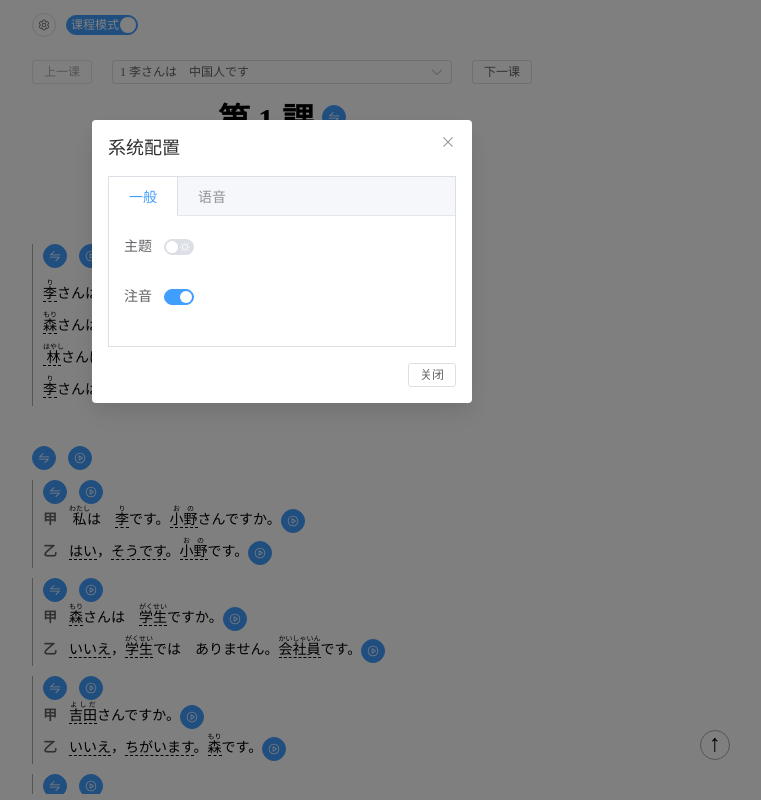
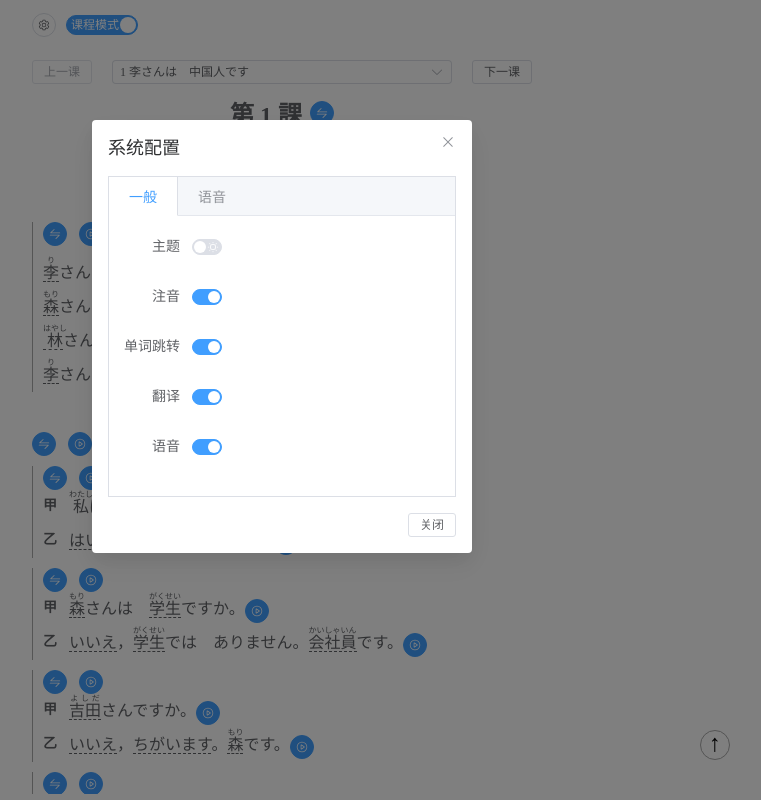
Before and after one commit to cencuansen/simple-pages, a Vue app in the folder japanese/: page / in a window 1280 px wide. Both pictures are taken after a click on the button 402 px from the left and 25 px from the top of the page. Shown: the whole page, without its empty margins (358-1119 px from the left). Built offline with nearby package versions, Linux system fonts and the light colour scheme.

Commit message:
update japanese

```diff
--- a/japanese/src/App.vue
+++ b/japanese/src/App.vue
@@ -20,12 +20,13 @@
 </template>
 
 <script setup lang="ts">
-import {onMounted, ref} from 'vue'
+import {onMounted, ref, toRefs} from 'vue'
 import {Setting,} from '@element-plus/icons-vue'
 import Settings from './components/Setting.vue'
 import Lesson from './components/Lesson.vue'
 import Word from "./components/Word.vue";
 import {useLessonStore} from './stores/lessonStore'
+import {useBaseSettingStore} from './stores/baseSettingStore'
 import {useWordStore} from './stores/wordStore'
 
 const lessonMode = ref<boolean>(true)
@@ -38,12 +39,19 @@ const openSettings = () => {
 const lessonStore = useLessonStore()
 const wordStore = useWordStore()
 
-  onMounted(async () => {
+const {style} = toRefs(useBaseSettingStore())
+const {fontSize} = toRefs(style.value)
+
+onMounted(async () => {
   await wordStore.fetchWords()
   await lessonStore.fetchLessons()
 })
 </script>
-
+<style>
+:root {
+  font-size: v-bind(fontSize);
+}
+</style>
 <style scoped>
 .header {
   max-width: var(--content-max-width);
--- a/japanese/src/components/Lesson.vue
+++ b/japanese/src/components/Lesson.vue
@@ -27,8 +27,8 @@
   </div>
   <div ref="container" class="lesson-container" v-if="lessonStore.currentLesson">
     <h1 class="lesson-index">
-      <span>第 {{ lessonStore.currentIndex + 1 }} 課</span>
-      &nbsp;
+      <el-text class="text text-title-index">第 {{ lessonStore.currentIndex + 1 }} 課</el-text>
+      <span v-if="baseSettingStore.translate" style="display: flex;align-items: center">&nbsp;
         <el-button
             type="primary"
             size="small"
@@ -38,18 +38,20 @@
           <Switch/>
         </el-icon>
       </el-button>
+</span>
     </h1>
     <h1 class="lesson-title">
-      <span v-html="getHighlightText(lessonStore.currentLesson.title)"></span>
+      <el-text class="text text-title" v-html="wordRef(lessonStore.currentLesson.title)"></el-text>
     </h1>
 
     <!-- 简单句子 -->
     <section v-if="lessonStore.currentLesson.basics?.length" class="section basics-section">
-      <div class="speak-list">
+      <div class="function-group" v-if="baseSettingStore.translate || baseSettingStore.speak">
         <el-button
             type="primary"
             size="small"
             circle
+            v-if="baseSettingStore.translate"
             @click="showBasicsTranslation = !showBasicsTranslation">
           <el-icon>
             <Switch/>
@@ -60,6 +62,7 @@
             size="small"
             circle
             :disabled="speechStore.isSpeaking"
+            v-if="baseSettingStore.speak"
             @click="speechStore.speakList(getSpeechTextList(lessonStore.currentLesson.basics))">
           <el-icon>
             <VideoPlay/>
@@ -69,11 +72,12 @@
       <el-form class="basics-list">
         <el-form-item class="message" v-for="(item, idx) in lessonStore.currentLesson.basics" :key="`basic-${idx}`">
           <div>
-            <span class="message-content" v-html="getHighlightText(item)"></span>
+            <el-text class="text text-content" v-html="wordRef(item)"></el-text>
             <el-button
                 type="primary"
                 size="small"
                 circle
+                v-if="baseSettingStore.speak"
                 :disabled="speechStore.isSpeaking"
                 @click="speechStore.speak(getSpeechText(item))">
               <el-icon>
@@ -91,11 +95,12 @@
 
     <!-- 普通对话 -->
     <section v-if="lessonStore.currentLesson.conversations?.length" class="section conversation-section">
-      <div class="speak-list">
+      <div class="function-group" v-if="baseSettingStore.translate || baseSettingStore.speak">
         <el-button
             type="primary"
             size="small"
             circle
+            v-if="baseSettingStore.translate"
             @click="toggleConversationTranslations">
           <el-icon>
             <Switch/>
@@ -105,6 +110,7 @@
             type="primary"
             size="small"
             circle
+            v-if="baseSettingStore.speak"
             :disabled="speechStore.isSpeaking"
             @click="speechStore.speakList(getSpeechTextList(convFlatMap(lessonStore.currentLesson.conversations)))">
           <el-icon>
@@ -114,13 +120,17 @@
       </div>
       <el-form label-width="auto" v-for="(exchange, exchangeIndex) in lessonStore.currentLesson.conversations"
                :key="`exchange2-${exchangeIndex}`" class="conversation-exchange">
-        <el-form-item label="" class="speak-list">
-          <el-button type="primary" size="small" circle @click="toggleExchangeTranslation(exchangeIndex)">
+        <el-form-item label="" class="function-group" v-if="baseSettingStore.translate || baseSettingStore.speak">
+          <el-button type="primary" size="small" circle
+                     v-if="baseSettingStore.translate"
+                     @click="toggleExchangeTranslation(exchangeIndex)">
             <el-icon>
               <Switch/>
             </el-icon>
           </el-button>
-          <el-button type="primary" size="small" circle :disabled="speechStore.isSpeaking"
+          <el-button type="primary" size="small" circle
+                     v-if="baseSettingStore.speak"
+                     :disabled="speechStore.isSpeaking"
                      @click="speechStore.speakList(getSpeechTextList(convMap(exchange)))">
             <el-icon>
               <VideoPlay/>
@@ -131,11 +141,12 @@
         <el-form-item :label="message.speaker" class="message" :class="[ `speaker-${message.speaker}`]"
                       v-for="(message, messageIndex) in exchange" :key="`message2-${exchangeIndex}-${messageIndex}`">
           <div>
-            <span class="message-content" v-html="getHighlightText(message.content)"></span>
+            <el-text class="text text-content" v-html="wordRef(message.content)"></el-text>
             <el-button
                 type="primary"
                 size="small"
                 circle
+                v-if="baseSettingStore.speak"
                 :disabled="speechStore.isSpeaking"
                 @click="speechStore.speak(getSpeechText(message.content))">
               <el-icon>
@@ -155,14 +166,20 @@
 
     <!-- 情景对话 -->
     <section v-if="lessonStore.currentLesson.conversations2?.length" class="section conversation-section">
-      <h2 v-html="getHighlightText(lessonStore.currentLesson.title2)"></h2>
-      <div class="speak-list">
-        <el-button type="primary" size="small" circle @click="toggleConversation2Translations">
+      <h2>
+        <el-text class="text text-content-h2" v-html="wordRef(lessonStore.currentLesson.title2)"></el-text>
+      </h2>
+      <div class="function-group" v-if="baseSettingStore.translate || baseSettingStore.speak">
+        <el-button type="primary" size="small" circle
+                   v-if="baseSettingStore.translate"
+                   @click="toggleConversation2Translations">
           <el-icon>
             <Switch/>
           </el-icon>
         </el-button>
-        <el-button type="primary" size="small" circle :disabled="speechStore.isSpeaking"
+        <el-button type="primary" size="small" circle
+                   v-if="baseSettingStore.speak"
+                   :disabled="speechStore.isSpeaking"
                    @click="speechStore.speakList(getSpeechTextList(convFlatMap(lessonStore.currentLesson.conversations2)))">
           <el-icon>
             <VideoPlay/>
@@ -171,13 +188,17 @@
       </div>
       <el-form label-width="auto" v-for="(exchange, exchangeIndex) in lessonStore.currentLesson.conversations2"
                :key="`exchange2-${exchangeIndex}`" class="conversation-exchange">
-        <el-form-item label="" class="speak-list">
-          <el-button type="primary" size="small" circle @click="toggleExchange2Translation(exchangeIndex)">
+        <el-form-item label="" class="function-group" v-if="baseSettingStore.translate || baseSettingStore.speak">
+          <el-button type="primary" size="small" circle
+                     v-if="baseSettingStore.translate"
+                     @click="toggleExchange2Translation(exchangeIndex)">
             <el-icon>
               <Switch/>
             </el-icon>
           </el-button>
-          <el-button type="primary" size="small" circle :disabled="speechStore.isSpeaking"
+          <el-button type="primary" size="small" circle
+                     v-if="baseSettingStore.speak"
+                     :disabled="speechStore.isSpeaking"
                      @click="speechStore.speakList(getSpeechTextList(convMap(exchange)))">
             <el-icon>
               <VideoPlay/>
@@ -188,11 +209,12 @@
         <el-form-item :label="message.speaker" class="message" :class="[ `speaker-${message.speaker}`]"
                       v-for="(message, messageIndex) in exchange" :key="`message2-${exchangeIndex}-${messageIndex}`">
           <div>
-            <span class="message-content" v-html="getHighlightText(message.content)"></span>
+            <el-text class="text text-content" v-html="wordRef(message.content)"></el-text>
             <el-button
                 type="primary"
                 size="small"
                 circle
+                v-if="baseSettingStore.speak"
                 :disabled="speechStore.isSpeaking"
                 @click="speechStore.speak(getSpeechText(message.content))">
               <el-icon>
@@ -217,6 +239,7 @@
           type="primary"
           size="small"
           circle
+          v-if="baseSettingStore.speak"
           :disabled="speechStore.isSpeaking"
           @click="speechStore.speakList(getSpeechTextList(words.map(w => w.kana)))">
         <el-icon>
@@ -231,7 +254,7 @@
           </template>
         </el-table-column>
         <el-table-column prop="desc" label="释义"/>
-        <el-table-column label="" width="50">
+        <el-table-column label="" width="50" v-if="baseSettingStore.speak">
           <template #default="scope">
             <el-button
                 type="primary"
@@ -309,7 +332,6 @@ const toggleExchangeTranslation = (index: number) => {
 
 // 情景对话切换
 const toggleExchange2Translation = (index: number) => {
-  console.log("情景对话翻译文本切换")
   showExchange2Translations.value[index] = !showExchange2Translations.value[index]
 }
 
@@ -332,16 +354,19 @@ const highlightReplacer = (match: string) => match ? `<a href="#word-${match}" c
 const getSpeechText = (text: string | undefined = "") => text.replace(/![^\(]+\(([^\)]+)\)/g, '$1')
 const getSpeechTextList = (arr: string[] = []) => arr.map(getSpeechText)
 const getDisplayText = (text: string | undefined = "") => text.replace(/!([^\(]+)\([^\)]+\)/g, '$1')
-const getHighlightText = (originalText: string | undefined = "") => {
+const wordRef = (originalText: string | undefined = "") => {
   const baseText = originalText.replace(/!([^(]+)\(([^)]+)\)/g, '$1');
   if (words.value.length === 0) return baseText
 
-  let finalText = baseText.replace(wordRegEx.value, highlightReplacer)
+  let finalText = baseText
 
-  if (!baseSettingStore.furiganaEnable) {
-    return finalText
+  // 单词跳转
+  if (baseSettingStore.wordLink) {
+    finalText = baseText.replace(wordRegEx.value, highlightReplacer)
   }
 
+  // 注音
+  if (baseSettingStore.furigana) {
     const rubyText = originalText.match(/!([^(]+)\(([^)]+)\)/g) || [];
     const rubyMap: Record<string, string> = {};
     rubyText.forEach(item => {
@@ -351,7 +376,7 @@ const getHighlightText = (originalText: string | undefined = "") => {
 
     const rubyRegEx = /(<a\b[^>]*href=["'][^"']*["'][^>]*>)|(<ruby>[^<]*<\/ruby>)|([^<]+)|(<\/a>)/g
 
-  return finalText.replace(rubyRegEx, (match, hrefPart, rubyPart, textPart, closingTag) => {
+    finalText = finalText.replace(rubyRegEx, (match, hrefPart, rubyPart, textPart, closingTag) => {
       if (hrefPart) return hrefPart;
       if (rubyPart) return rubyPart;
       if (closingTag) return closingTag;
@@ -363,6 +388,9 @@ const getHighlightText = (originalText: string | undefined = "") => {
       }
       return match;
     });
+  }
+
+  return finalText
 }
 
 const convMap = (co: Conversations[]) => co.map(x => x.content)
@@ -420,17 +448,29 @@ onBeforeUnmount(() => {
   justify-content: center;
 }
 
-:deep(.speak-list) {
+.text-title-index, .text-title {
+  font-size: 1.5rem;
+}
+
+.section h2 {
+  margin-bottom: 10px;
+}
+
+.text-content-h2 {
+  font-size: 1.3rem;
+}
+
+.text-content {
+  font-size: 1rem;
+}
+
+:deep(.function-group) {
   margin-bottom: 10px;
   display: flex;
 }
 
 .section {
   margin-bottom: 40px;
-}
-
-.section h2 {
-  margin-bottom: 10px;
 }
 
 .original-line {
--- a/japanese/src/components/Setting.vue
+++ b/japanese/src/components/Setting.vue
@@ -12,14 +12,33 @@
             <el-switch v-model="darkMode" inline-prompt :active-icon="Moon" :inactive-icon="Sunny" size="small"/>
           </el-form-item>
           <el-form-item label="注音">
-            <el-switch v-model="baseSettingStore.furiganaEnable" inline-prompt  size="small"/>
+            <el-switch v-model="baseSettingStore.furigana" inline-prompt size="small"/>
           </el-form-item>
+          <el-form-item label="单词跳转">
+            <el-switch v-model="baseSettingStore.wordLink" inline-prompt size="small"/>
+          </el-form-item>
+          <el-form-item label="翻译">
+            <el-switch v-model="baseSettingStore.translate" inline-prompt size="small"/>
+          </el-form-item>
+          <el-form-item label="语音">
+            <el-switch v-model="baseSettingStore.speak" inline-prompt size="small"/>
+          </el-form-item>
+          <!--          <el-form-item label="字体大小">-->
+          <!--            <el-slider-->
+          <!--                v-model="baseSettingStore.style.fontSize"-->
+          <!--                :min="10"-->
+          <!--                :max="20"-->
+          <!--                :step="0.1"-->
+          <!--                show-input-->
+          <!--                size="small"-->
+          <!--            />-->
+          <!--          </el-form-item>-->
         </el-form>
       </el-tab-pane>
 
       <el-tab-pane label="语音">
         <el-form>
-          <el-form-item label="语音选择">
+          <el-form-item label="语音">
             <el-select
                 v-model="voiceName"
                 placeholder="选择语音"
@@ -69,7 +88,7 @@
             />
           </el-form-item>
 
-          <el-form-item label="重复次数">
+          <el-form-item label="重复">
             <el-input-number
                 v-model="repeatTimes"
                 :min="1"
@@ -78,7 +97,7 @@
             />
           </el-form-item>
 
-          <el-form-item label="测试语音">
+          <el-form-item label="测试">
             <el-input
                 v-model="testText"
                 placeholder="输入测试文本"
--- a/japanese/src/components/Word.vue
+++ b/japanese/src/components/Word.vue
@@ -34,6 +34,7 @@
           type="primary"
           size="small"
           circle
+          v-if="baseSettingStore.speak"
           :disabled="!currentIndex || speechStore.isSpeaking"
           @click="speechStore.speakList(getSpeechTextList(words.map(w => w.kana)))">
         <el-icon>
@@ -48,12 +49,12 @@
           </template>
         </el-table-column>
         <el-table-column prop="desc" label="释义" width="200" show-overflow-tooltip/>
-        <el-table-column label="" width="40" v-if="!currentIndex" show-overflow-tooltip>
+        <el-table-column label="" width="40" v-if="!currentIndex" show-overflow-tooltip >
           <template #default="scope">
             {{ wordStore.realLessonNumber(scope.row.lesson) }}
           </template>
         </el-table-column>
-        <el-table-column label="" width="50">
+        <el-table-column label="" width="50" v-if="baseSettingStore.speak">
           <template #default="scope">
             <el-button
                 type="primary"
@@ -78,10 +79,12 @@
 import {VideoPlay} from '@element-plus/icons-vue'
 import {computed, onBeforeUnmount, ref} from 'vue'
 import {useSpeechStore} from "../stores/speechStore"
+import {useBaseSettingStore} from "../stores/baseSettingStore"
 import {useWordStore, type WordItem} from "../stores/wordStore"
 
 const speechStore = useSpeechStore()
 const wordStore = useWordStore()
+const baseSettingStore = useBaseSettingStore()
 
 const currentIndex = ref()
 const maxPageSize = ref(0)
--- a/japanese/src/stores/baseSettingStore.ts
+++ b/japanese/src/stores/baseSettingStore.ts
@@ -4,20 +4,30 @@ import {ref} from "vue";
 
 export const useBaseSettingStore = defineStore('baseSetting', () => {
 
-    /* ------------- 主题 --------------- */
     const isDark = useDark()
     const toggleDark = useToggle(isDark)
 
-    /* ------------- 注音 --------------- */
-    const furiganaEnable = ref(true)
+    const furigana = ref(true)
+
+    const wordLink = ref(true)
+
+    const style = ref({
+        fontSize: "12px"
+    })
+
+    const translate = ref(true)
+
+    const speak = ref(true)
 
     return {
         isDark,
-        furiganaEnable,
+        style,
+        wordLink,
+        furigana,
+        translate,
+        speak,
         toggleDark,
     }
 }, {
-    persist: {
-        pick: ["isDark", "furiganaEnable"],
-    }
+    persist: true
 })
```
Lines whose indentation alone changed are shown as unchanged.
